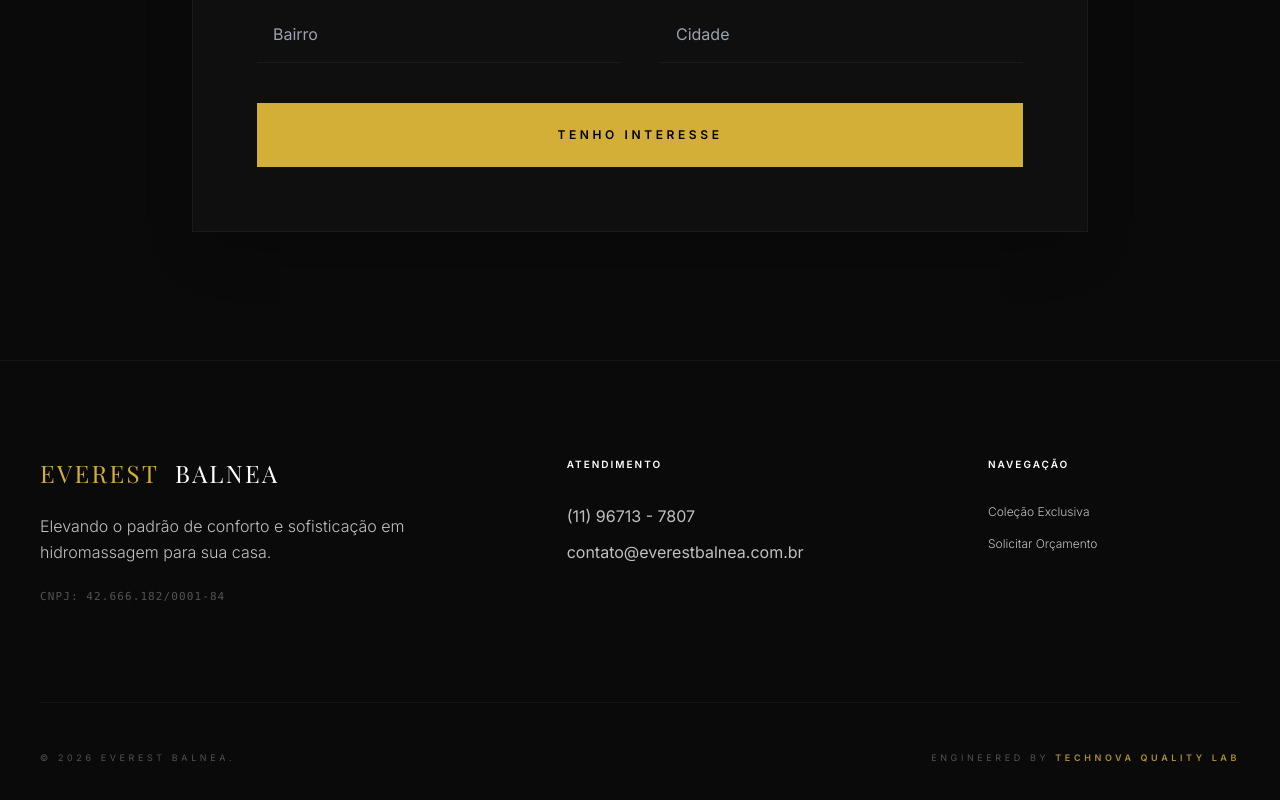
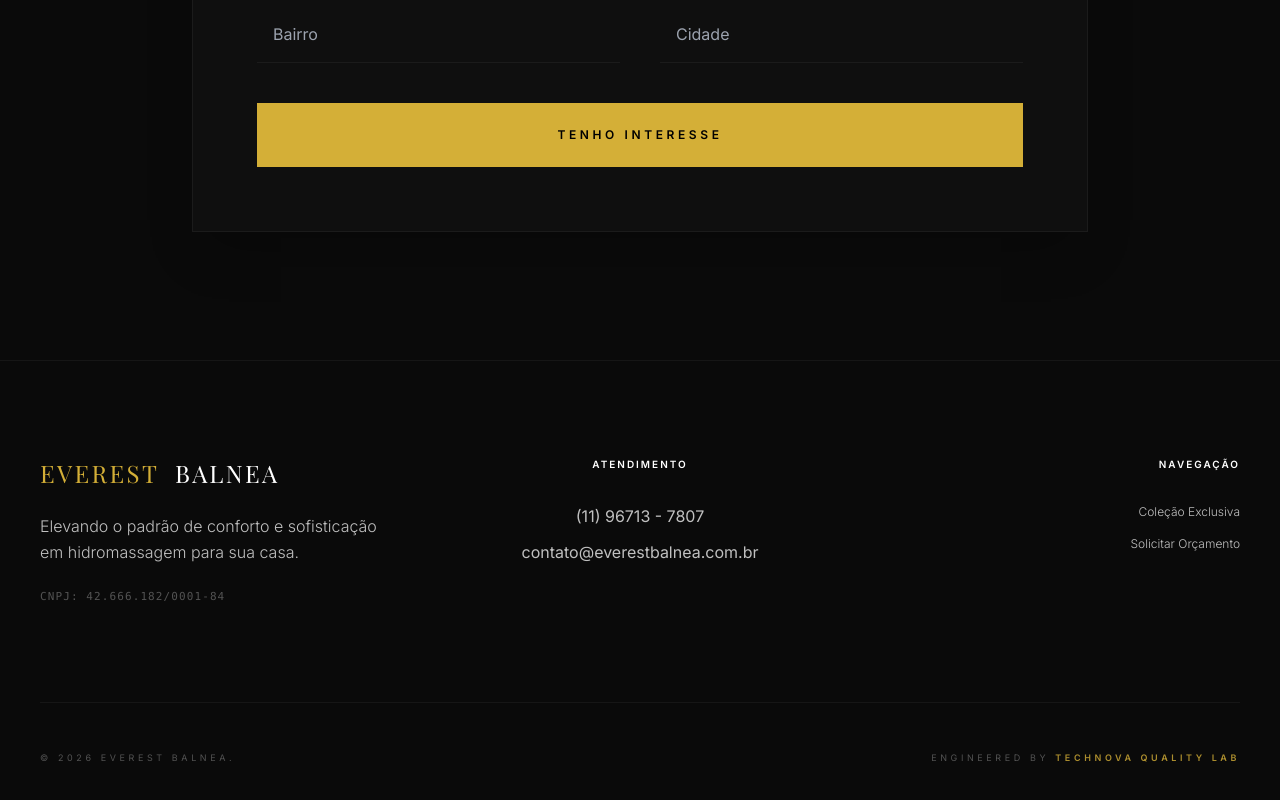
Before and after one commit to Andre-Goncalves89/everest-balnea-app, a plain HTML site: page frontend/index.html in a window 1280 px wide. Shown: the part 2403-3203 px from the top of the page. Drawn offline with nearby package versions, Linux system fonts and the light colour scheme; a web font is replaced by a local one.

Commit message:
alinhamento footer corrigido

```diff
--- a/frontend/index.html
+++ b/frontend/index.html
@@ -174,9 +174,9 @@
     </section>
 
     <footer class="bg-everest-black pt-24 pb-12 px-10 border-t border-white/5" data-cy="footer">
-    <div class="max-w-[1440px] mx-auto grid grid-cols-1 md:grid-cols-12 gap-16 mb-24">
+        <div class="max-w-[1440px] mx-auto grid grid-cols-1 md:grid-cols-3 gap-10 md:gap-16 mb-24">
 
-        <div class="md:col-span-5">
+            <div class="justify-self-start">
                 <h4 class="font-serif text-2xl mb-6 tracking-widest uppercase">
                     <span class="text-everest-gold">Everest</span>
                     <span class="text-white ml-2">Balnea</span>
@@ -189,13 +189,13 @@
                 </p>
             </div>
 
-        <div class="md:col-span-4">
+            <div class="md:justify-self-center text-left md:text-center">
                 <h4 class="text-white font-bold mb-8 uppercase tracking-[0.2em] text-[10px]">Atendimento</h4>
                 <p class="text-everest-silver mb-3">(11) 96713 - 7807</p>
                 <p class="text-everest-silver">contato@everestbalnea.com.br</p>
             </div>
 
-        <div class="md:col-span-3">
+            <div class="md:justify-self-end text-left md:text-right">
                 <h4 class="text-white font-bold mb-8 uppercase tracking-[0.2em] text-[10px]">Navegação</h4>
                 <ul class="space-y-4 text-everest-silver font-light text-xs">
                     <li><a href="#modelos" class="hover:text-everest-gold transition-colors">Coleção Exclusiva</a></li>
@@ -204,7 +204,8 @@
             </div>
         </div>
 
-    <div class="max-w-[1440px] mx-auto border-t border-white/5 pt-12 flex flex-col md:flex-row justify-between items-center gap-6">
+        <div
+            class="max-w-[1440px] mx-auto border-t border-white/5 pt-12 flex flex-col md:flex-row justify-between items-center gap-6">
             <div class="text-[9px] text-everest-silver/40 uppercase tracking-[0.4em] text-center md:text-left">
                 &copy; 2026 EVEREST BALNEA.
             </div>
```
Lines whose indentation alone changed are shown as unchanged.
